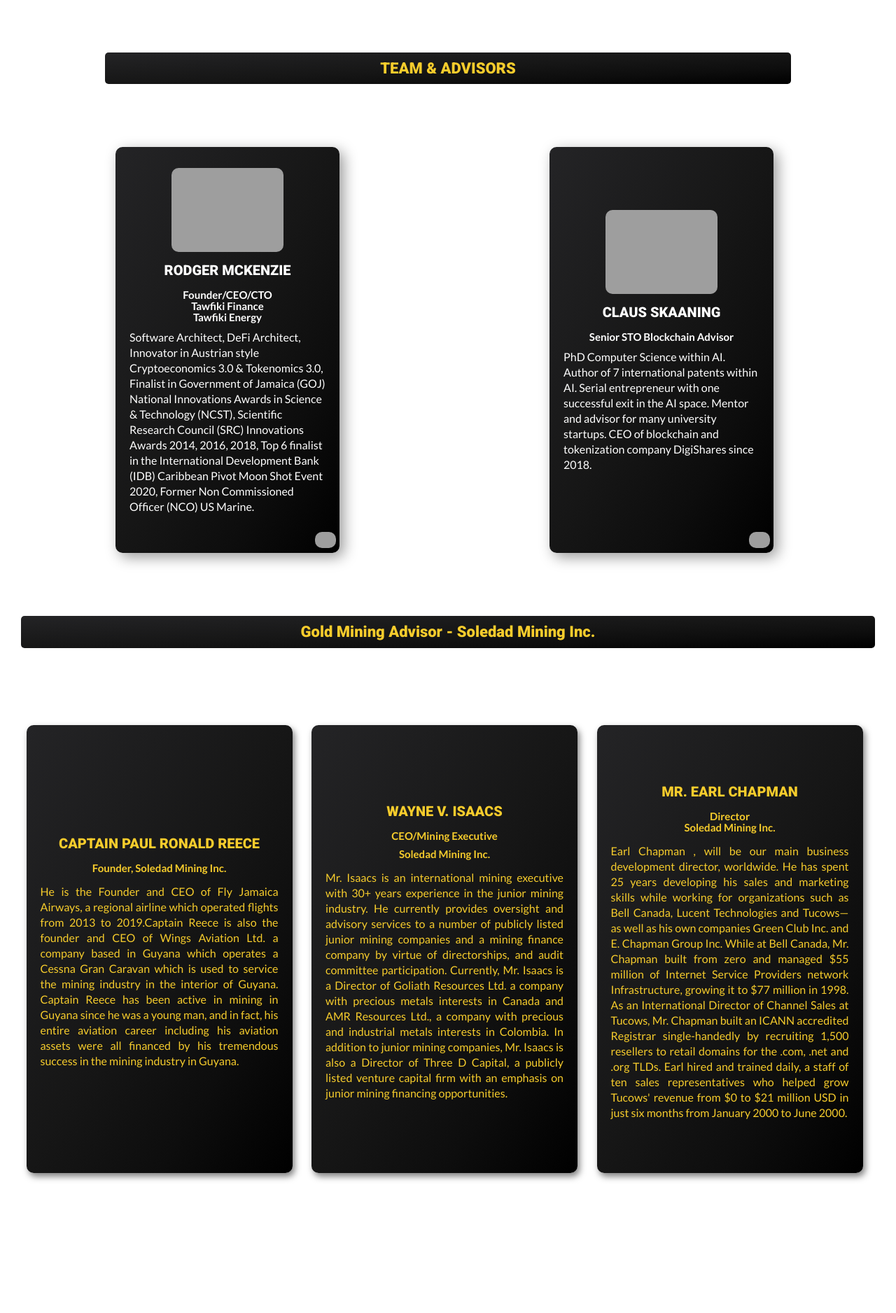
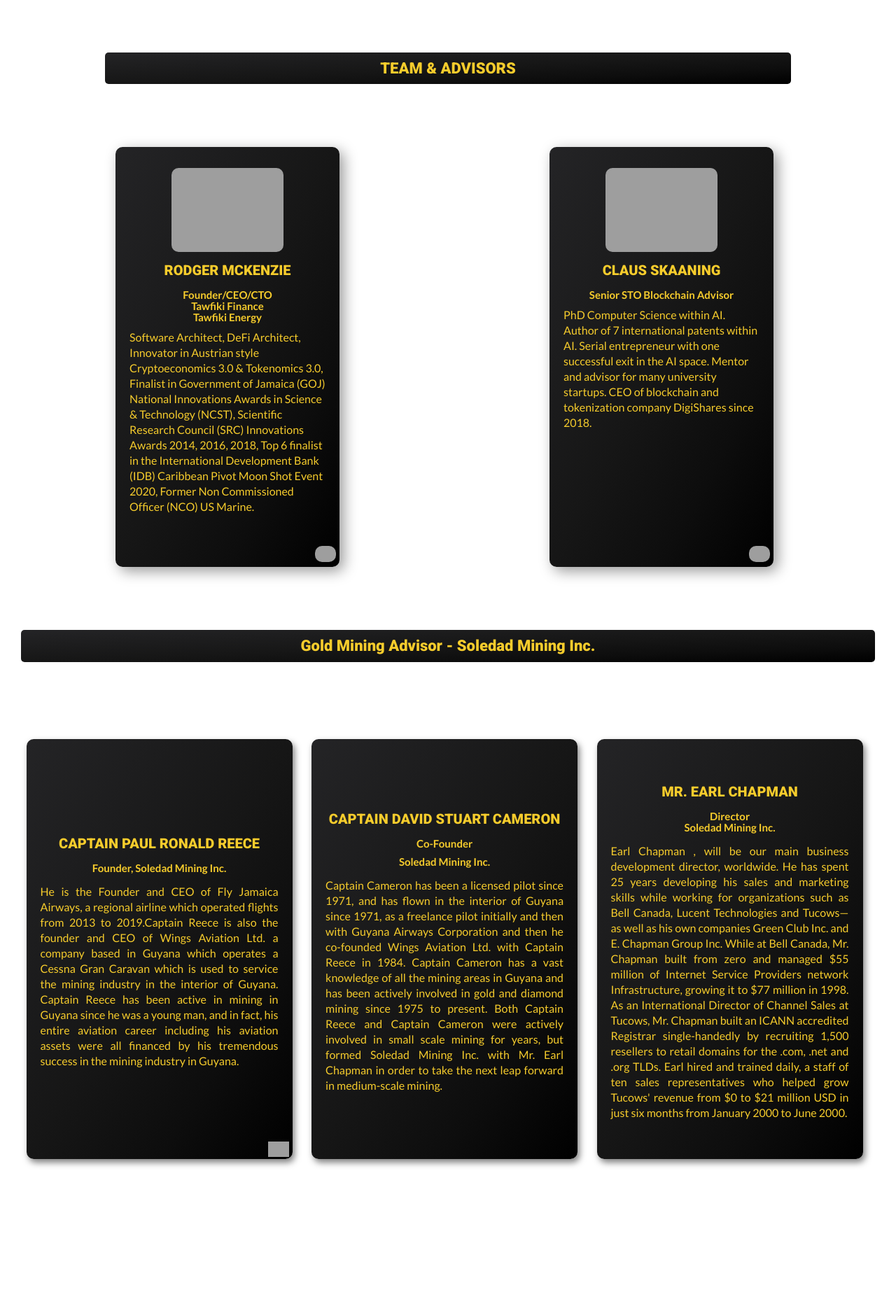
Before and after one commit to leomed512/tGold, a PHP site: page /aboutus.html in a window 1280 px wide. Shown: the part 880-2756 px from the top of the page at 70% size. Run offline with PHP 8.4, Linux system fonts and the light colour scheme; style sheets or scripts are compiled from the project's sources; some libraries are stand-ins or nearby versions; grey boxes are pictures that could not be loaded.

Commit message:
team  font and container sizes, TrueSPAC on head and header

```diff
--- a/aboutus.html
+++ b/aboutus.html
@@ -18,14 +18,14 @@
     <link href="https://fonts.googleapis.com/css2?family=Lato:ital,wght@0,400;0,700;0,900;1,700;1,900&family=Oswald:wght@400;500;700&display=swap" rel="stylesheet">
     <link href="https://fonts.googleapis.com/css2?family=Roboto:ital,wght@0,500;0,900;1,400;1,700&display=swap" rel="stylesheet">
     <link href="https://res.cloudinary.com/arawato666/image/upload/v1649563759/tGLD_logo_z8130g.png" type="image/x-icon" rel="shortcut icon">
-    <title>About us | TrueSPAC Gold</title>
+    <title>About Us | TrueSPAC Gold</title>
     <script src="https://kit.fontawesome.com/00b05fe8fa.js" crossorigin="anonymous"></script>
 </head>
 <body>
     <header class="header" id="header-scroll">
         <a class="main-logo"  href="index.html"> <img src="https://res.cloudinary.com/arawato666/image/upload/v1649563759/tGLD_logo_z8130g.png" alt=" tGOLD KEYWORDS"></a>
         <div class="page-title">
-            <h1 >TrueSpac Gold</h1>
+            <h1 >TrueSPAC Gold</h1>
         </div>
 
         <div class="menu">
@@ -36,7 +36,7 @@
                 <ul>
                     <li><a href="./aboutus.html">About Us</a></li>
                     <li><a href="#">Buy</a></li>
-                    <li><a href="TrueSPAC_Gold_Whit_Paper.pdf" target="_blanck">White Paper</a></li>
+                    <li><a href="./TrueSPAC_White_Paper.docx.pdf" target="_blanck">White Paper</a></li>
                     <li><a href="./promotions.html">Promotions</a></li>
                     <li><a href="#">Contact</a></li>
                 </ul>
@@ -102,12 +102,16 @@
                     <h5>Founder, Soledad Mining Inc.</h5>
                     <p>He is the Founder and CEO of Fly Jamaica Airways, a regional airline which operated flights from 2013 to 2019.Captain Reece is also the founder and CEO of Wings Aviation Ltd. a company based in Guyana which operates a Cessna Gran Caravan which is used to service the mining industry in the interior of Guyana. Captain Reece has been active in mining in Guyana since he was a young man, and in fact, his entire aviation career including his aviation assets were all financed by his tremendous success in the mining industry in Guyana.
                     </p>
+                    <div class="linkedin">
+                        <a target="blank" href="https://www.linkedin.com/in/paul-ronald-reece-39a1742b"><img src="https://res.cloudinary.com/arawato666/image/upload/v1627262125/icons8-linkedin-144_qn5ksx.png" alt="linkedin logo"></a>
+                    </div>
                 </article>
                 <article class="soledad-advisors__element">
-                    <h4>Wayne V. Isaacs </h4>
-                    <h5>CEO/Mining Executive</h5>
+                    <h4>Captain David Stuart Cameron</h4>
+                    <h5>Co-Founder</h5>
                     <h5>Soledad Mining Inc.</h5>
-                    <p>Mr. Isaacs is an international mining executive with 30+ years experience in the junior mining industry. He currently provides oversight and advisory services to a number of publicly listed junior mining companies and a mining finance company by virtue of directorships, and audit committee participation. Currently, Mr. Isaacs is a Director of Goliath Resources Ltd. a company with precious metals interests in Canada and AMR Resources Ltd., a company with precious and industrial metals interests in Colombia. In addition to junior mining companies, Mr. Isaacs is also a Director of Three D Capital, a publicly listed venture capital firm with an emphasis on junior mining financing opportunities. </p>
+                    <p>Captain Cameron has been a licensed pilot since 1971, and has flown in the interior of Guyana since 1971, as a freelance pilot initially and then with Guyana Airways Corporation and then he co-founded Wings Aviation Ltd. with Captain Reece in 1984. Captain Cameron has a vast knowledge of all the mining areas in Guyana and has been actively involved in gold and diamond mining since 1975 to present. Both Captain Reece and Captain Cameron were actively involved in small scale mining for years, but formed Soledad Mining Inc. with Mr. Earl Chapman in order to take the next leap forward in medium-scale mining.
+                    </p>
                 </article>
                 <article class="soledad-advisors__element">
                     <h4>Mr. Earl Chapman</h4>
@@ -165,7 +169,7 @@
             </ul>
         </section>
         <section class="tawfiki">
-            <h2>© 2022 TrueSPAC Gold LLC. <br> All Rights Reserved.</h2>
+            <h2>© 2022 TrueSPAC Gold LLC. All Rights Reserved.</h2>
         </section>
     </footer>
 
--- a/index.html
+++ b/index.html
@@ -18,7 +18,7 @@
     <link href="https://fonts.googleapis.com/css2?family=Lato:ital,wght@0,400;0,700;0,900;1,700;1,900&family=Oswald:wght@400;500;700&display=swap" rel="stylesheet">
     <link href="https://fonts.googleapis.com/css2?family=Roboto:ital,wght@0,500;0,900;1,400;1,700&display=swap" rel="stylesheet">
     <link href="https://res.cloudinary.com/arawato666/image/upload/v1649563759/tGLD_logo_z8130g.png" type="image/x-icon" rel="shortcut icon">
-    <title>TrueSpac Gold</title>
+    <title>TrueSPAC Gold</title>
 </head>
 <body>
     <header class="header" id="header-scroll">
@@ -34,7 +34,7 @@
                 <ul>
                     <li><a href="./aboutus.html">About Us</a></li>
                     <li><a href="#">Buy</a></li>
-                    <li><a href="TrueSPAC_Gold_Whit_Paper.pdf" target="_blanck">White Paper</a></li>
+                    <li><a href="./TrueSPAC_White_Paper.docx.pdf" target="_blanck">White Paper</a></li>
                     <li><a href="./promotions.html">Promotions</a></li>
                     <li><a href="#">Contact</a></li>
                 </ul>
@@ -55,7 +55,7 @@
                     <a href="#">Buy Token</a>
                 </article>
                 <article>
-                    <a href="#">White Paper</a>
+                    <a href="./TrueSPAC_White_Paper.docx.pdf">White Paper</a>
                 </article>
             </section>
         </section>
--- a/styles/components/_team.scss
+++ b/styles/components/_team.scss
@@ -35,18 +35,18 @@
         width: 100%;
         max-width: 320px;
         height: fit-content;
-        padding: 10px 20px 35px 20px;
+        padding: 30px 20px 35px 20px;
         margin: 30px 0;
         position: relative;
         display: flex;
         flex-direction: column;
         align-items: center;
-        justify-content: center;
+        justify-content:flex-start;
         background-image: linear-gradient(to right bottom, #242426, #1d1d1e, #161616, #0d0d0d, #000000);
         box-shadow: 6px 6px 20px rgba($dark, $alpha: 0.4);
         text-align: center;
         border-radius: 10px;
-        color: $light;
+        color: $main;
         img {
             max-width: 160px;
             margin-block-end: 5px;
@@ -152,4 +152,15 @@
         }
 
     }
+    .linkedin {
+        position: absolute;
+        right: 5px;
+        bottom: 0;
+        img {
+          width: 30px;
+        }
+        img:hover {
+            width: 32px;
+        }
+    }
 }
--- a/styles/media_queries/mobile-l.css
+++ b/styles/media_queries/mobile-l.css
@@ -87,7 +87,7 @@
   .team__avatar--item {
     -webkit-margin-end: 10px;
             margin-inline-end: 10px;
-    min-height: 510px;
+    min-height: 535px;
   }
 
   .soledad-advisors__element {
--- a/styles/media_queries/mobile-l.scss
+++ b/styles/media_queries/mobile-l.scss
@@ -86,7 +86,7 @@
 .team {
     &__avatar--item {
         margin-inline-end: 10px;
-        min-height: 510px;
+        min-height: 535px;
     }
 }
 .soledad-advisors {
--- a/styles/media_queries/tablet.css
+++ b/styles/media_queries/tablet.css
@@ -148,7 +148,7 @@
   .team__avatar--item {
     -webkit-margin-before: 90px;
             margin-block-start: 90px;
-    min-height: 580px;
+    min-height: 600px;
   }
   .team__avatar--item h4 {
     font-size: 2rem;
@@ -164,7 +164,7 @@
   }
   .soledad-advisors__element {
     max-width: 380px;
-    min-height: 640px;
+    min-height: 600px;
     -webkit-margin-before: 90px;
             margin-block-start: 90px;
   }
--- a/styles/media_queries/tablet.scss
+++ b/styles/media_queries/tablet.scss
@@ -134,7 +134,7 @@
 .team {
     &__avatar--item {
         margin-block-start: 90px;
-        min-height: 580px;
+        min-height: 600px;
         h4 {
             font-size: 2rem;
         }
@@ -148,7 +148,7 @@
     padding-block-end: 300px;
     &__element {
         max-width: 380px;
-        min-height: 640px;
+        min-height: 600px;
         margin-block-start: 90px;
         h4 {
             font-size: 2rem;
--- a/styles/styles.css
+++ b/styles/styles.css
@@ -804,7 +804,7 @@
   height: -webkit-fit-content;
   height: -moz-fit-content;
   height: fit-content;
-  padding: 10px 20px 35px 20px;
+  padding: 30px 20px 35px 20px;
   margin: 30px 0;
   position: relative;
   display: -webkit-box;
@@ -817,16 +817,16 @@
   -webkit-box-align: center;
       -ms-flex-align: center;
           align-items: center;
-  -webkit-box-pack: center;
-      -ms-flex-pack: center;
-          justify-content: center;
+  -webkit-box-pack: start;
+      -ms-flex-pack: start;
+          justify-content: flex-start;
   background-image: -webkit-gradient(linear, left top, right bottom, from(#242426), color-stop(#1d1d1e), color-stop(#161616), color-stop(#0d0d0d), to(#000000));
   background-image: linear-gradient(to right bottom, #242426, #1d1d1e, #161616, #0d0d0d, #000000);
   -webkit-box-shadow: 6px 6px 20px rgba(0, 0, 0, 0.4);
           box-shadow: 6px 6px 20px rgba(0, 0, 0, 0.4);
   text-align: center;
   border-radius: 10px;
-  color: #fff;
+  color: #F6CC2C;
 }
 .team__avatar--item img {
   max-width: 160px;
@@ -965,6 +965,17 @@
           margin-block-start: 10px;
   text-align: justify;
 }
+.soledad-advisors .linkedin {
+  position: absolute;
+  right: 5px;
+  bottom: 0;
+}
+.soledad-advisors .linkedin img {
+  width: 30px;
+}
+.soledad-advisors .linkedin img:hover {
+  width: 32px;
+}
 
 .promotion {
   padding: 50px 0;
```
Also changed, not shown: promotions.html (+4 -7 lines), 2 other files.
